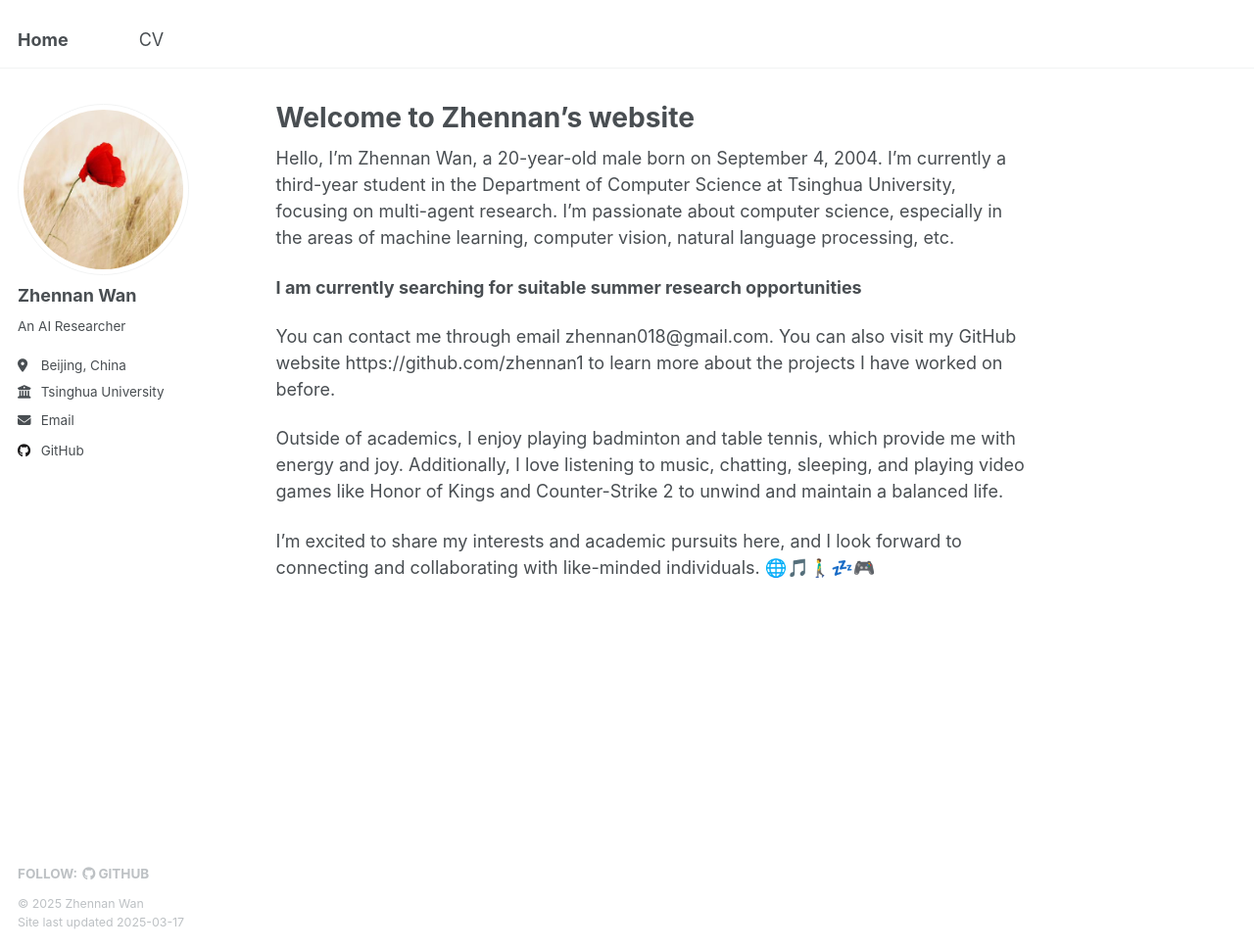
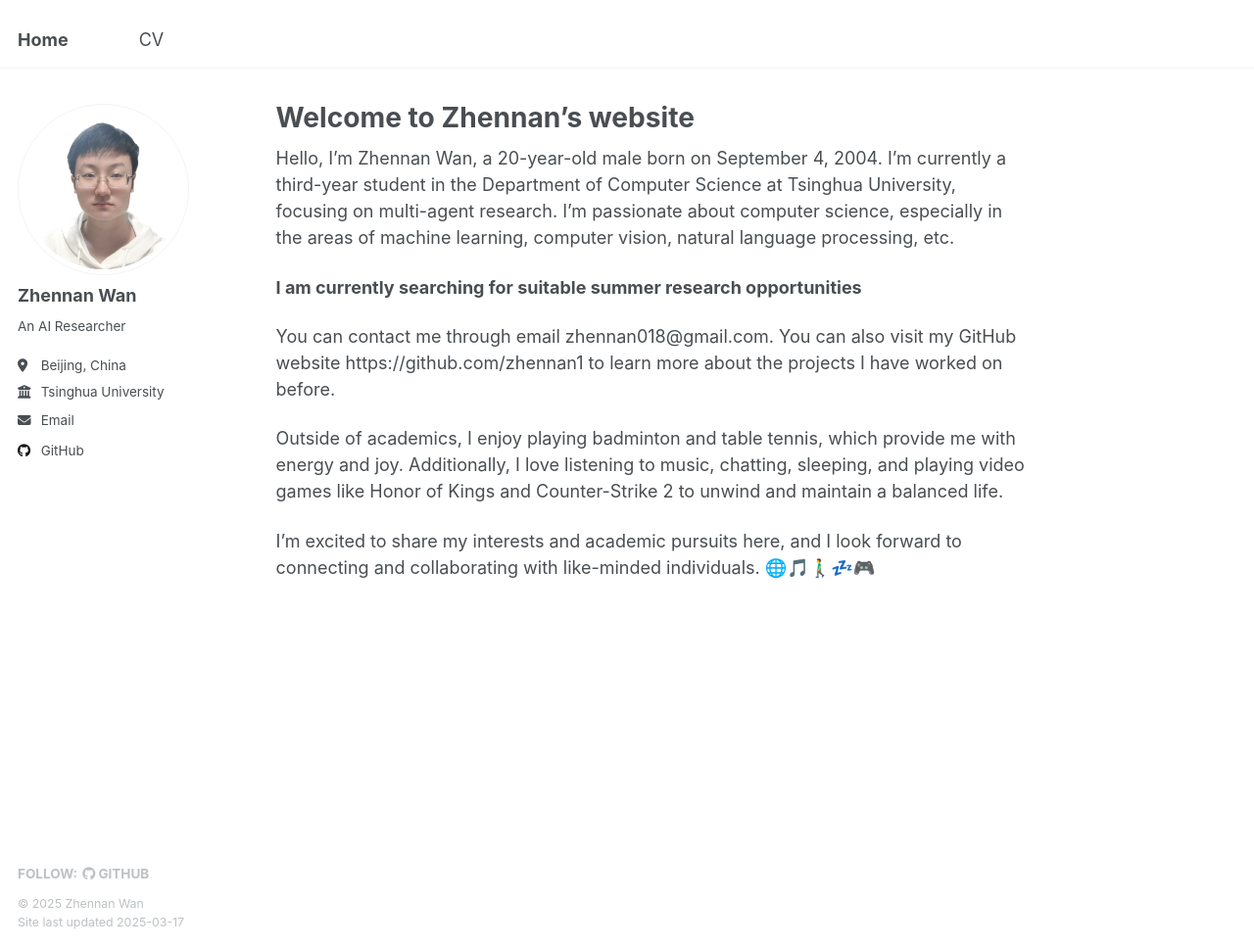
Before and after one commit to zhennan1/zhennan1.github.io, a Jekyll site: the page built from _pages/about.md, in a window 1280 px wide and 969 px high. Shown: the whole window at 98% size. Built offline with Jekyll 4.4.1, drawn with Linux system fonts in a browser that asks for light colours.

Commit message:
Update selfie

```diff
--- a/_config.yml
+++ b/_config.yml
@@ -22,7 +22,7 @@ repository               : "zhennan1/zhennan1.github.io"
 #               Additional customization can be done by editing /_includes/author-profile.html
 author:
   # Biographic information
-  avatar           : "profile1.png"
+  avatar           : "selfie.png"
   name             : "Zhennan Wan"
   pronouns         : # example: "she/her"
   bio              : "An AI Researcher"
```
Also changed, not shown: images/selfie.png (added).
